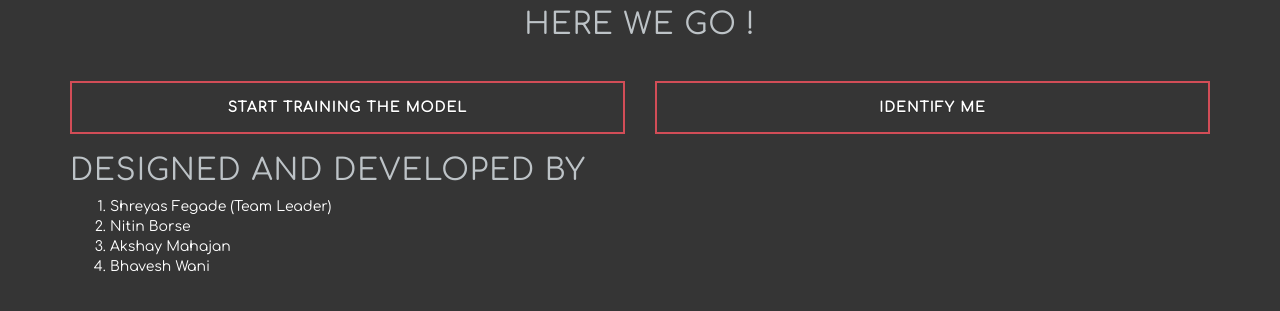
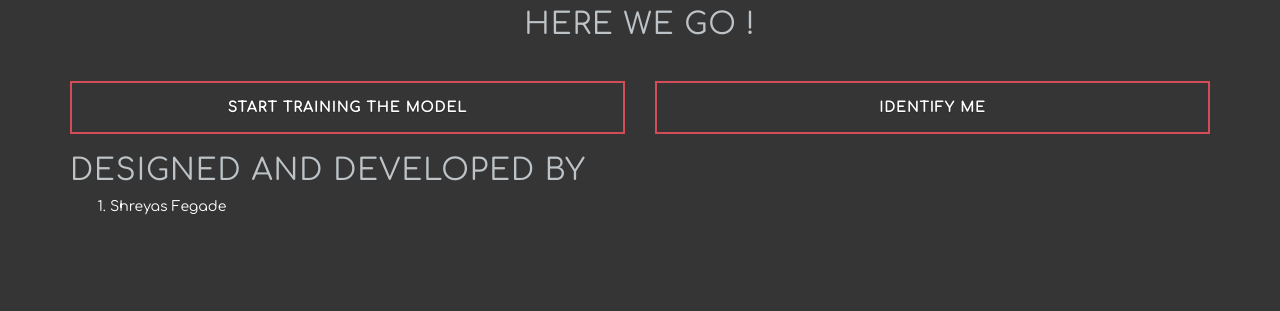
Before and after one commit to smfcoder/Face-Detection-using-Python-in-Flask, a Flask app: page / in a window 1280 px wide. Shown: the part 307-618 px from the top of the page. Run offline with Flask 2, Linux system fonts and the light colour scheme; some libraries are stand-ins or nearby versions.

Commit message:
Update index.html

```diff
--- a/templates/index.html
+++ b/templates/index.html
@@ -144,10 +144,7 @@ a.animated-button.victoria-two:after {
   <div class="card-body">
     <h2> Designed And Developed By </h2>
     <ol>
-      <li>Shreyas Fegade (Team Leader)</li>
-      <li>Nitin Borse</li>
-      <li>Akshay Mahajan</li>
-      <li>Bhavesh Wani</li>
+      <li>Shreyas Fegade</li>
     </ol>
   </div>
 </div>
```
